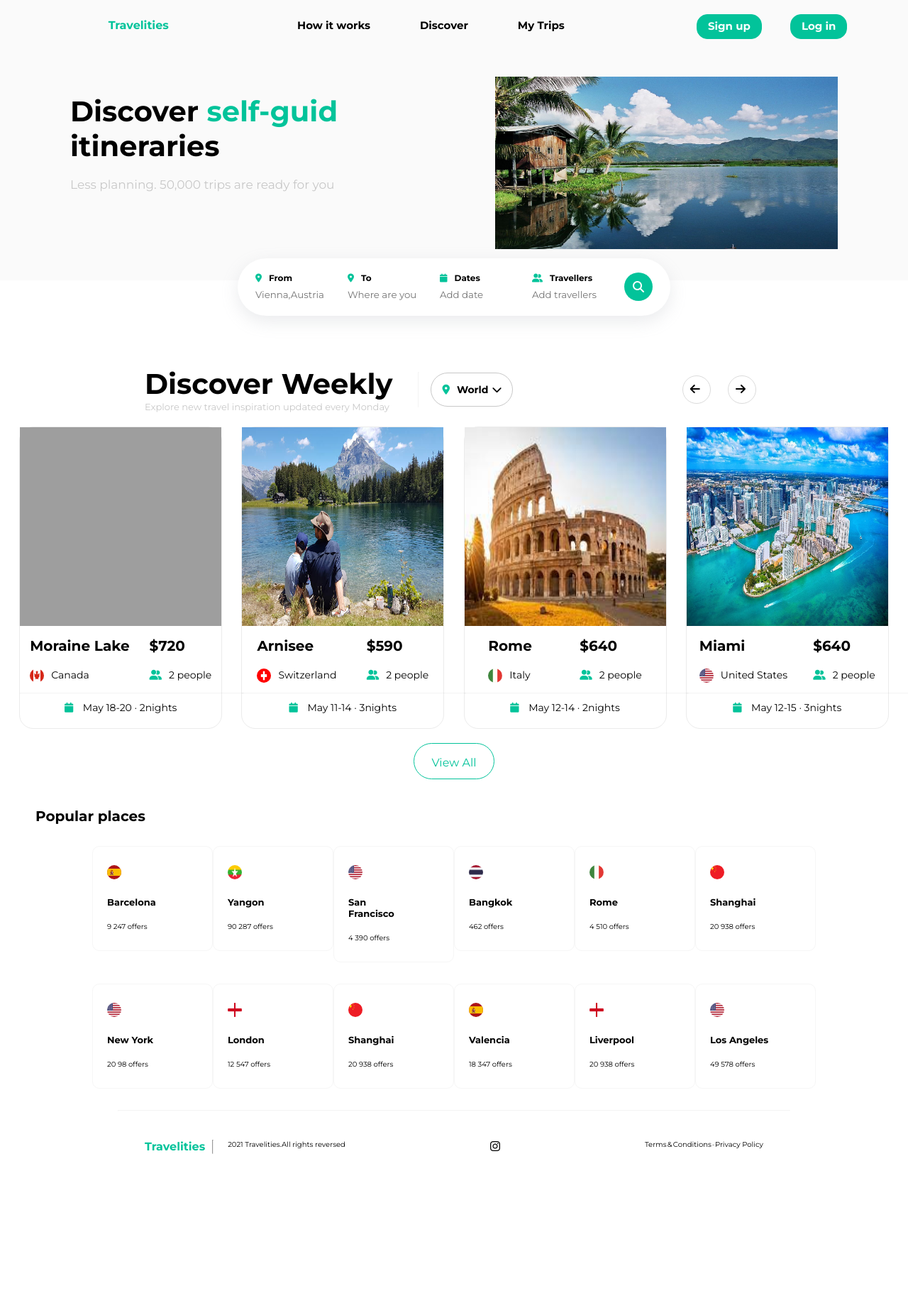
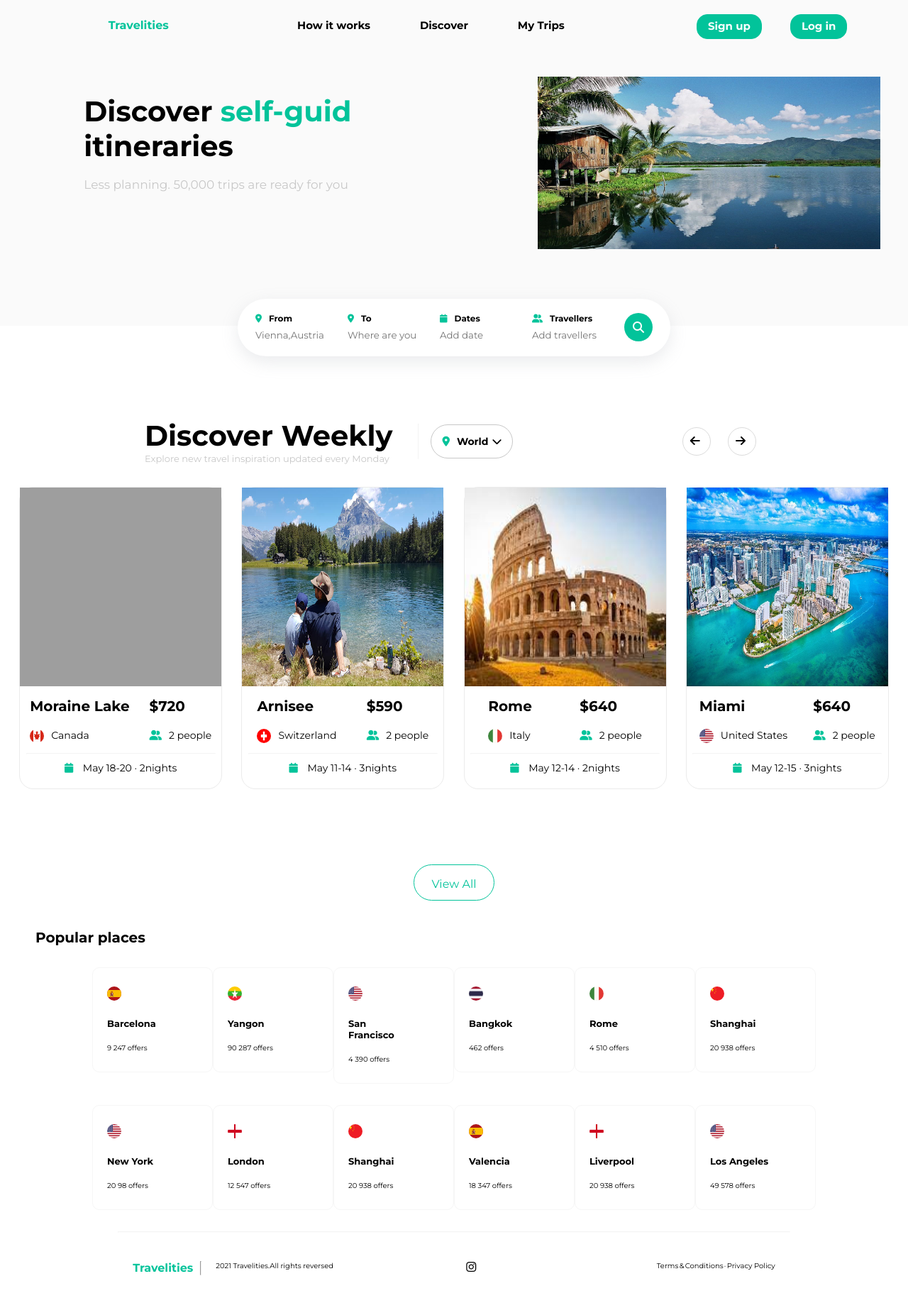
Before and after one commit to KyawZaw-112/travel, a plain HTML site: page index.html in a window 1280 px wide. Shown: the whole page at 71% size. Before the commit the page ends 1726 px from the top, so only its background shows below. Drawn offline with Linux system fonts and the light colour scheme; grey boxes are pictures that could not be loaded.

Commit message:
final version1

```diff
--- a/index.html
+++ b/index.html
@@ -4,7 +4,7 @@
         <meta charset="UTF-8">
         <meta http-equiv="X-UA-Compatible" content="IE=edge">
         <meta name="viewport" content="width=device-width, initial-scale=1.0">
-        <title>Document</title>
+        <title>Travelities</title>
         <link rel="preconnect" href="https://fonts.googleapis.com">
         <link rel="preconnect" href="https://fonts.gstatic.com" crossorigin>
         <link href="https://fonts.googleapis.com/css2?family=Montserrat:ital,wght@0,100;0,200;0,300;0,400;0,500;0,600;0,700;0,800;0,900;1,100;1,200;1,300;1,400;1,500;1,600;1,700;1,800;1,900&family=Roboto:ital,wght@0,100;0,700;0,900;1,100;1,300;1,400;1,700&display=swap" rel="stylesheet">
@@ -95,7 +95,7 @@
                             </div>
                         </div>
                     </div>
-                    <hr style="width: 316px;margin: auto;opacity: 0.1;">
+                    <hr style="width: 267px;margin: auto;opacity: 0.1;">
                     <div class="card-duration">
                         <p><i class="fa-solid fa-calendar icon-nav"></i> May 18-20 &middot; 2nights</p>
                     </div>
@@ -119,7 +119,7 @@
                             </div>
                         </div>
                     </div>
-                    <hr style="width: 316px;margin: auto;opacity: 0.1;">
+                    <hr style="width: 267px;margin: auto;opacity: 0.1;">
                     <div class="card-duration">
                         <p><i class="fa-solid fa-calendar icon-nav"></i> May 11-14 &middot; 3nights</p>
                     </div>
@@ -143,7 +143,7 @@
                             </div>
                         </div>
                     </div>
-                    <hr style="width: 316px;margin: auto;opacity: 0.1;">
+                    <hr style="width: 267px;margin: auto;opacity: 0.1;">
                     <div class="card-duration">
                         <p><i class="fa-solid fa-calendar icon-nav"></i> May 12-14 &middot; 2nights</p>
                     </div>
@@ -167,7 +167,7 @@
                             </div>
                         </div>
                     </div>
-                    <hr style="width: 316px;margin: auto;opacity: 0.1;">
+                    <hr style="width: 267px;margin: auto;opacity: 0.1;">
                     <div class="card-duration">
                         <p><i class="fa-solid fa-calendar icon-nav"></i> May 12-15 &middot; 3nights</p>
                     </div>
@@ -254,8 +254,9 @@
                     <hr style="height: 20px;">
                     <span>2021 Travelities.All rights reversed</span>
                 </div>
-                <div class="instergram">
+                <div class="instagram">
                     <i class="fa-brands fa-instagram"></i>
+                    <div class="instagram-hover">instagram</div>
                 </div>
                 <div class="terms">
                     <p>Terms&ThinSpace;&&ThinSpace;Conditions&ThinSpace;&middot;&ThinSpace;Privacy Policy</p>
--- a/style.css
+++ b/style.css
@@ -126,15 +126,16 @@ ul {
     margin-top: 33px;
     justify-content: space-evenly;
     align-items: center;
-    padding-bottom: 40px;
+    padding-bottom: 104px;
 }
 
 .text {
     font-size: 40px;
-
+    padding-left: 79px;
     font-weight: bold;
     width: 500px;
     height: 200px;
+    cursor: default;
 }
 
 .text-color {
@@ -146,6 +147,11 @@ ul {
     color: #c8c8c8;
     font-weight: 400;
     margin-top: 20px;
+    cursor: default;
+}
+
+.text-img {
+    padding-left: 179px;
 }
 
 .text-img>img {
@@ -157,7 +163,7 @@ ul {
     position: absolute;
     display: flex;
     background-color: #fff;
-    top: 256px;
+    top: 313px;
     padding: 20px 10px;
     border-radius: 51px;
     box-shadow: rgba(149, 157, 165, 0.2) 0px 8px 24px;
@@ -216,7 +222,7 @@ ul {
     flex-direction: column;
     min-width: 100%;
     height: 100%;
-    margin-top: 121px;
+    margin-top: 130px;
     position: relative;
     display: flex;
     justify-content: space-evenly;
@@ -261,6 +267,7 @@ ul {
 .card-head-text {
     margin-left: 204px;
     margin-right: 36px;
+    cursor: default;
 }
 
 .card-head-text>p {
@@ -301,7 +308,7 @@ ul {
     justify-content: space-evenly;
     align-content: center;
     align-items: center;
-    margin-top: 20px;
+    margin-top: 32px;
 }
 
 .card-item1 {
@@ -334,15 +341,18 @@ ul {
     font-weight: bold;
     font-size: 20px;
     margin-bottom: 20px;
+    cursor: default;
 }
 
 .card-flag>p>img {
     width: 20px;
     height: 20px;
+    cursor: default;
     border-radius: 50%;
 }
 
 .city-name {
+    cursor: default;
     font-size: 14px;
     margin-left: 10px;
 }
@@ -351,10 +361,12 @@ ul {
     font-weight: bold;
     margin-bottom: 20px;
     font-size: 20px;
+    cursor: default;
 }
 
 .people {
     font-size: 14px;
+    cursor: default;
 }
 
 .card-duration {
@@ -362,6 +374,7 @@ ul {
     text-align: center;
     font-size: 14px;
     margin-bottom: 20px;
+    cursor: default;
 }
 
 .view-button {
@@ -375,7 +388,7 @@ ul {
     padding: 10px 10px;
     padding-top: 17px;
     border-radius: 50px;
-    margin-top: 20px;
+    margin-top: 106px;
     transition-duration: 1s;
     cursor: pointer;
 }
@@ -393,6 +406,7 @@ ul {
 .popular-head {
     font-size: 20px;
     font-weight: bolder;
+    cursor: default;
     padding: 20px 50px;
 }
 
@@ -496,6 +510,7 @@ ul {
     display: flex;
     align-content: center;
     justify-content: space-around;
+    cursor: default;
 }
 
 .footer-text>p{
@@ -513,11 +528,30 @@ ul {
     margin-left: 20px;
 }
 
-.instergram {
+.instagram {
     cursor: pointer;
+    display: flex;
+    flex-direction: column;
+}
+
+.instagram:hover .instagram-hover{
+    opacity: 1;
+}
+
+.instagram-hover {
+    border: 1px solid #02C39A;
+    padding: 5px;
+    opacity: 0;
+    margin-top: 7px;
+    background-color: #02C39A;
+    font-size: 13px;
+    color: #fff;
+    border-radius: 10px;
+    font-weight: bold;
 }
 
 .terms {
     font-size: 10px;
     color: #000;
+    cursor: default;
 }
```
